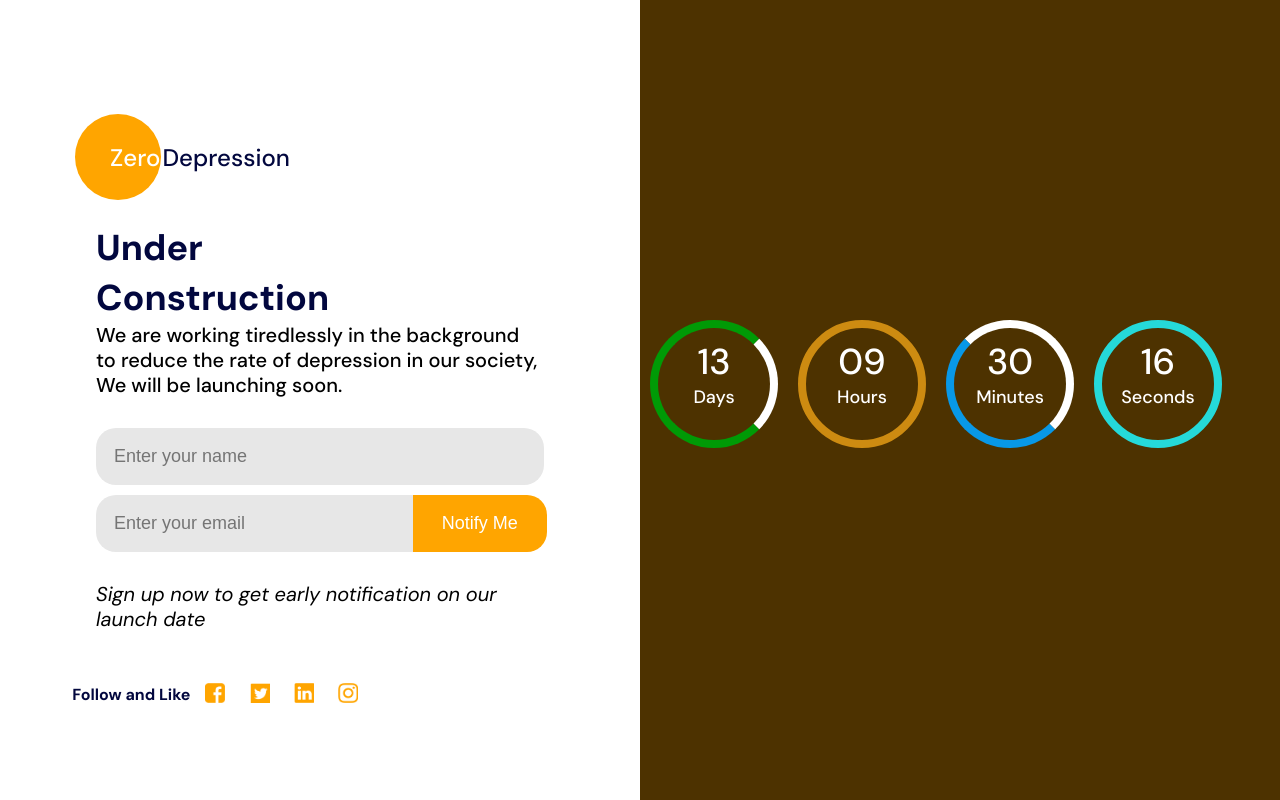
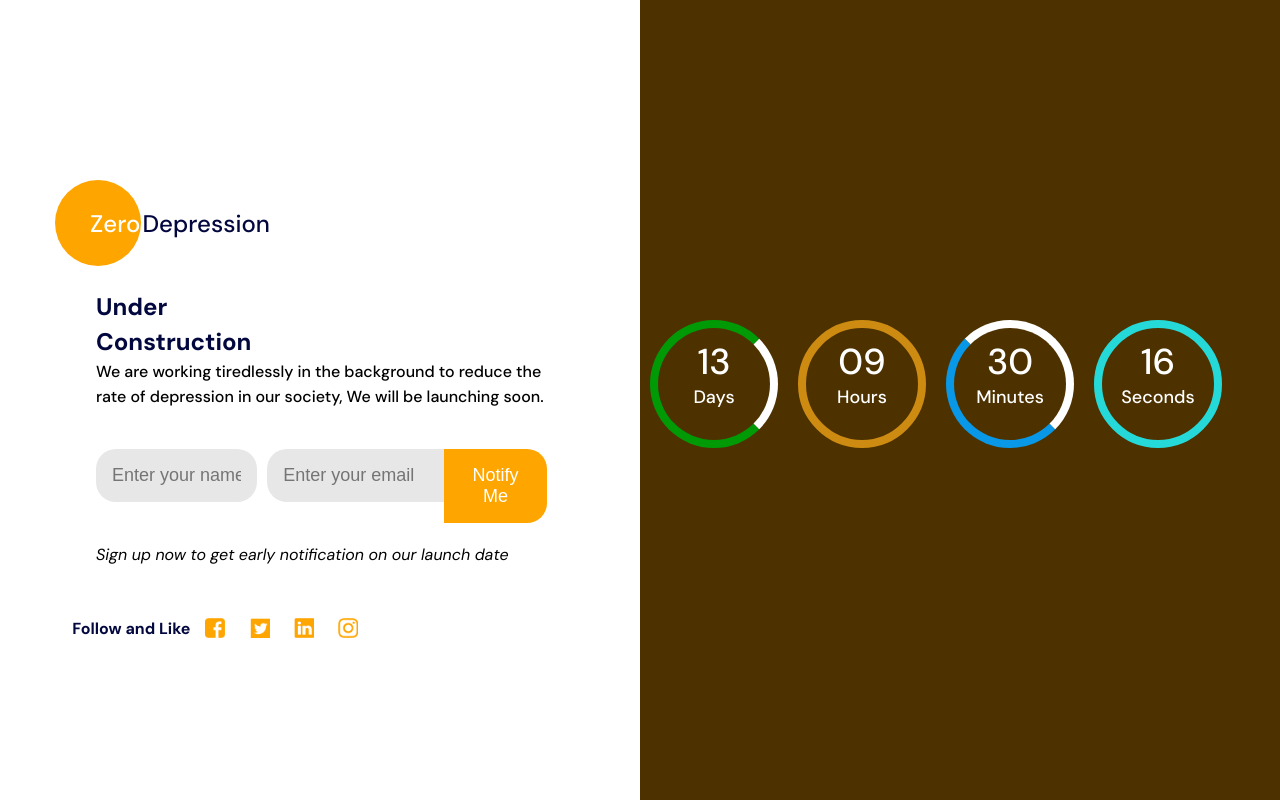
Before and after one commit to iamtridwan/construction, a plain HTML site: page index.html in a window 1280 px wide. Drawn offline with Linux system fonts and the light colour scheme.

Commit message:
adjusted the inputs

```diff
--- a/style.scss
+++ b/style.scss
@@ -64,7 +64,7 @@ main {
       color: getColor(sec);
       margin: 50px;
       @include desktop() {
-        transform: translateX(-120px);
+        transform: translateX(-140px);
       }
 
       span {
@@ -95,32 +95,45 @@ main {
 
       h1 {
         color: getColor(sec);
-        width: 50%;
+        width: 30%;
         font-weight: $w2;
-        font-size: 36px;
-        line-height: 50px;
+        font-size: 24px;
+        line-height: 35px;
         margin: 0;
       }
       p {
         margin: 0;
         line-height: 25px;
-        font-size: 20px;
+        font-size: 16px;
       }
       .form {
         margin: 30px 0;
         @include desktop() {
+          display: flex;
+          align-items: center;
           position: relative;
         }
         input {
           display: block;
-          padding: 18px;
+          padding: 16px;
           background: getColor(inputBg);
           width: 100%;
           border-radius: 20px;
           margin: 10px 0;
           font-size: 18px;
           border: none;
+
+          @include desktop(){
+            display: inline;
+            width: 36%;
+          }
         }
+
+        input[type="email"]{
+          width: 62%;
+          transform: translateX(10px);
+        }
+
 
         input:focus {
           outline: 2px solid getColor(pry);
@@ -137,9 +150,9 @@ main {
           border-radius: 20px;
           @include desktop() {
             position: absolute;
-            padding: 18px;
-            width: 30%;
-            top: 67px;
+            padding: 16px;
+            width: 23%;
+            top: 10px;
             right: -3px;
             border-radius: 0 20px 20px 0;
           }
@@ -206,8 +219,8 @@ main {
         border: 8px solid;
         border-radius: 50%;
         padding: 10px;
-        width: 90px;
-        height: 90px;
+        width: 108px;
+          height: 108px;
         font-size: 18px;
         @include desktop() {
           margin: 0 10px;
```
Also changed, not shown: style.css, 1 other file.
